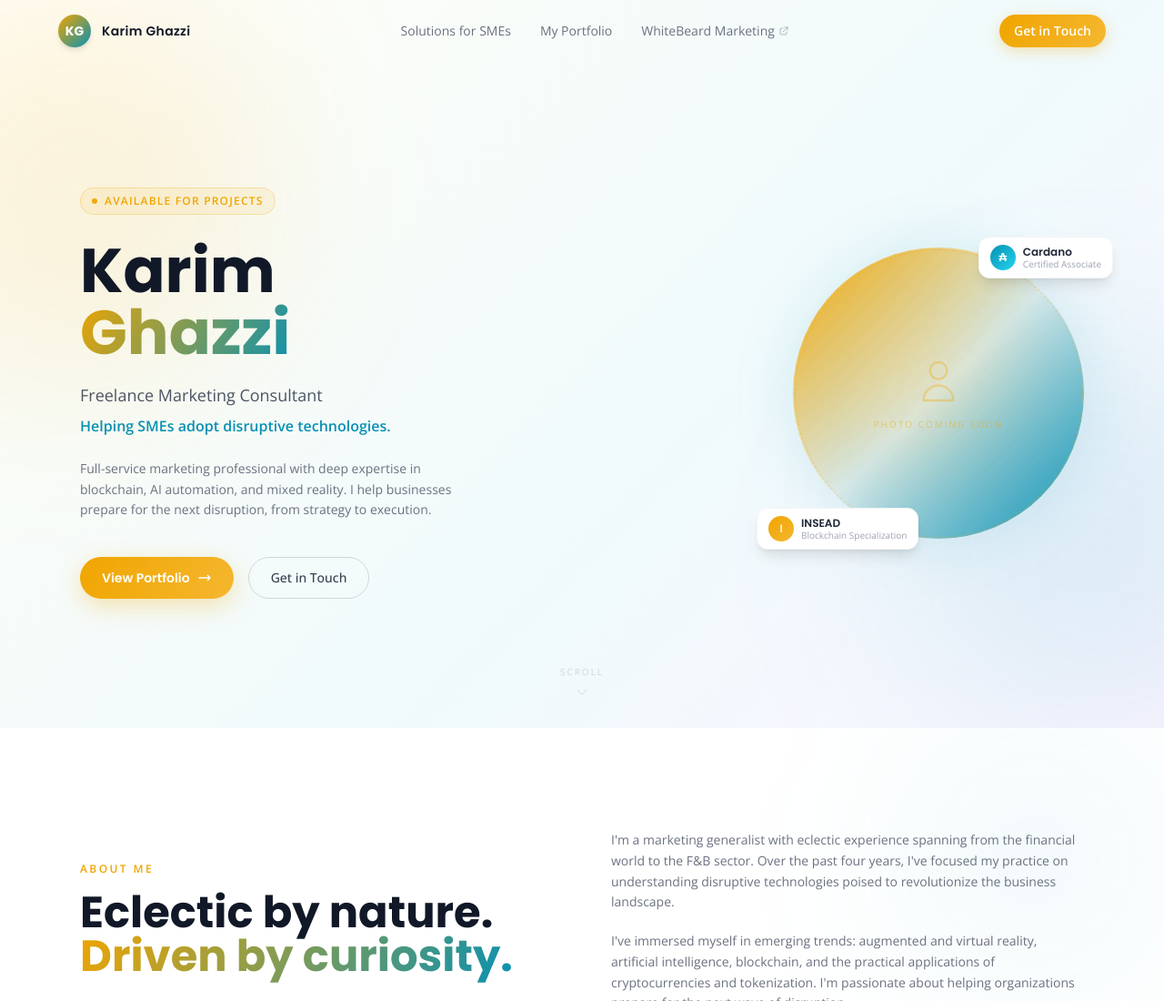
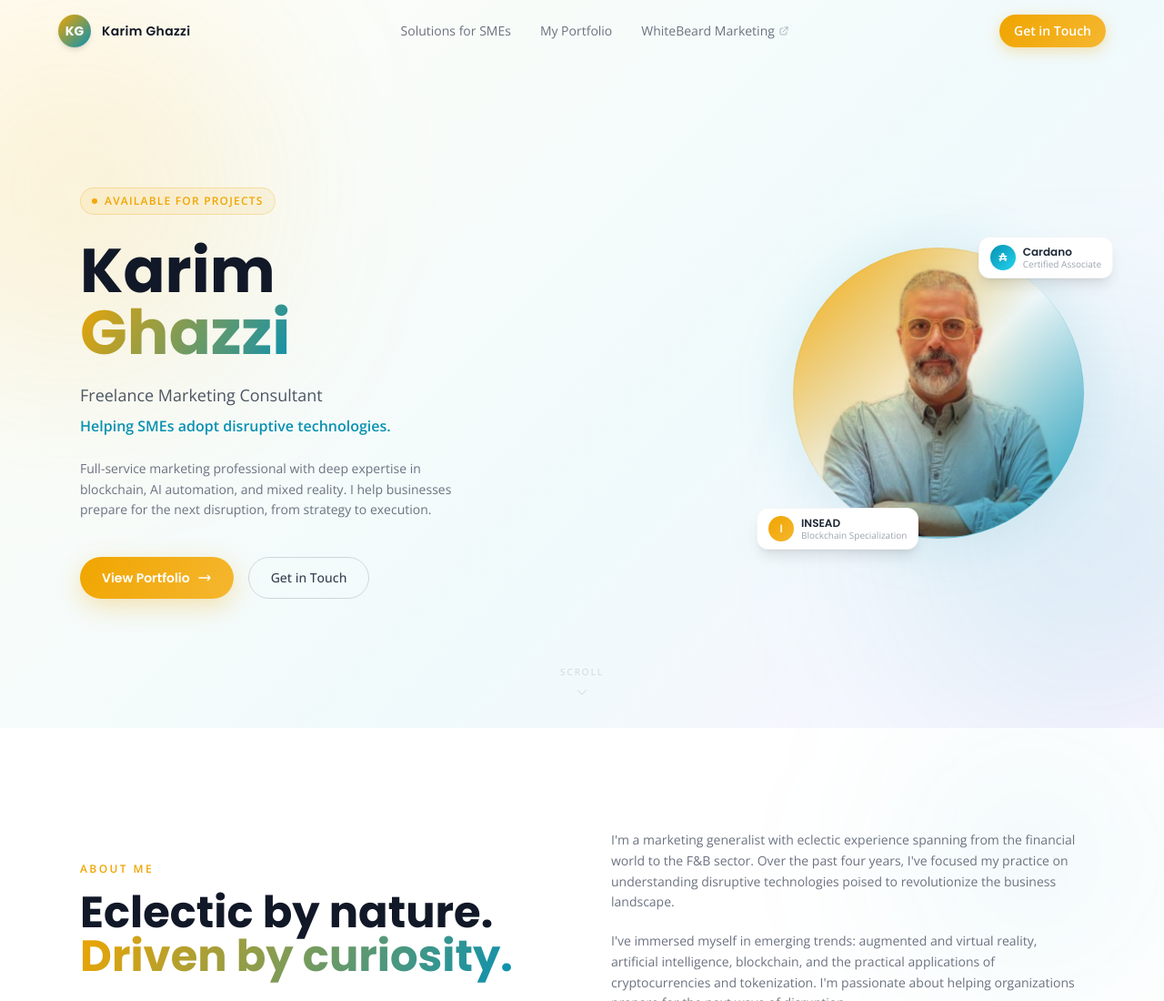
Before and after one commit to kghazzi-prog/karimghazzi.com, a plain HTML site: page index.html in a window 1280 px wide. Shown: the top 1100 px of the page at 91% size. Drawn offline with nearby package versions, Linux system fonts and the light colour scheme.

Commit message:
Add files via upload

```diff
--- a/index.html
+++ b/index.html
@@ -264,11 +264,10 @@
 
             <div class="relative w-64 h-64 lg:w-72 lg:h-72 xl:w-80 xl:h-80 rounded-full p-[1.5px]"
                  style="background: linear-gradient(135deg, #f0a500, transparent 50%, #0891b2);">
-              <div class="headshot-wrap w-full h-full rounded-full flex flex-col items-center justify-center gap-3">
-                <svg class="w-14 h-14" style="color:rgba(240,165,0,0.35);" fill="none" stroke="currentColor" viewBox="0 0 24 24">
-                  <path stroke-linecap="round" stroke-linejoin="round" stroke-width="1" d="M16 7a4 4 0 11-8 0 4 4 0 018 0zM12 14a7 7 0 00-7 7h14a7 7 0 00-7-7z"/>
-                </svg>
-                <span class="text-[10px] tracking-[0.2em] uppercase" style="color:rgba(240,165,0,0.45); font-family:'Open Sans',sans-serif;">Photo coming soon</span>
+              <div class="w-full h-full rounded-full overflow-hidden">
+                <img src="assets/images/og-image.png" alt="Karim Ghazzi"
+                     class="w-full h-full object-cover object-top"
+                     style="mix-blend-mode: multiply;">
               </div>
             </div>
 
```
